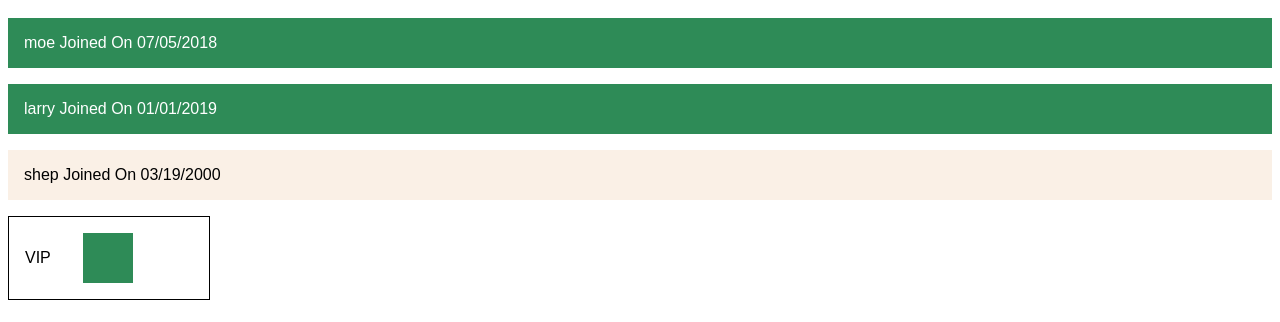
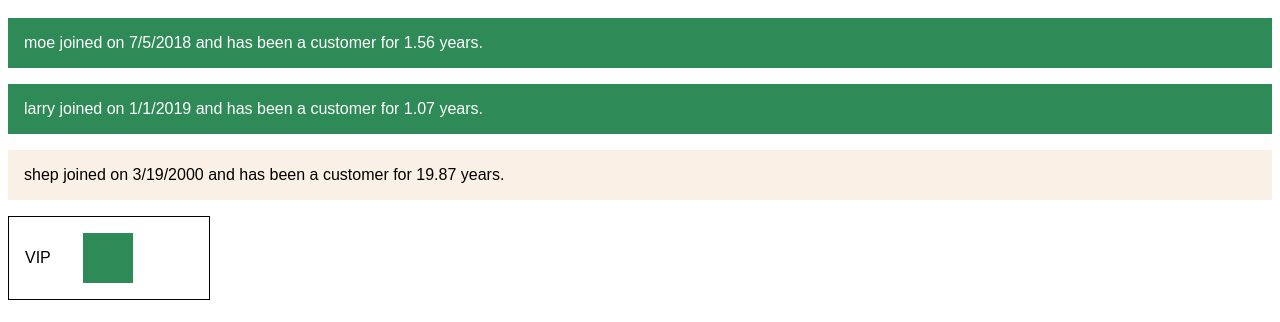
Before and after one commit to avc278/acme-customers-vip-vjs, a plain HTML site: page index.html in a window 1280 px wide. Shown: the part 48-370 px from the top of the page. Drawn offline with Linux system fonts and the light colour scheme.

Commit message:
diff date

```diff
--- a/index.html
+++ b/index.html
@@ -1,7 +1,9 @@
 <html>
+
 <head>
-      <link rel='stylesheet' href='styles.css'/>
+    <link rel='stylesheet' href='styles.css' />
 </head>
+
 <body>
     <h1>Acme Customers VIP</h1>
     <ul id='customers'>
@@ -12,21 +14,43 @@
     </div>
 
     <script>
-      const customers = [
-      { id: 1, name: 'moe', email: 'moe@gmail.com', isVIP: true, dateJoined: '07/05/2018'},
-      { id: 2, name: 'larry', isVIP: true, email: 'larry@gmail.com', dateJoined: '01/01/2019'},
-      { id: 4, name: 'shep', email: 'shep@gmail.com', dateJoined: '03/19/2000'},
-     ];
+        const customers = [{
+            id: 1,
+            name: 'moe',
+            email: 'moe@gmail.com',
+            isVIP: true,
+            dateJoined: '07/05/2018'
+        }, {
+            id: 2,
+            name: 'larry',
+            isVIP: true,
+            email: 'larry@gmail.com',
+            dateJoined: '01/01/2019'
+        }, {
+            id: 4,
+            name: 'shep',
+            email: 'shep@gmail.com',
+            dateJoined: '03/19/2000'
+        }, ];
 
+
+        customers.forEach(customer => {
+            customer.dateJoined = new Date(customer.dateJoined);
+        });
+
+        customers.sort((a, b) => {
+            a.dateJoined - b.dateJoined;
+        })
 
         const list = document.querySelector('#customers');
 
-
-    const render = ()=> {
-      let html = customers.map( customer => {
+        const render = () => {
+            let html = customers.map(customer => {
+                const diff = new Date() - customer.dateJoined;
+                const oneYear = 1000 * 60 * 60 * 24 * 365;
                 return `
           <li class='${ customer.isVIP ? 'vip': ''}'>
-            ${ customer.name } Joined On ${ customer.dateJoined }
+            ${ customer.name } joined on ${ customer.dateJoined.toLocaleDateString() } and has been a customer for ${(diff/oneYear).toFixed(2)} years.
           </li>
         `;
             }).join('');
@@ -38,4 +62,5 @@
     </script>
 
 </body>
+
 </html>
```
Lines whose indentation alone changed are shown as unchanged.
